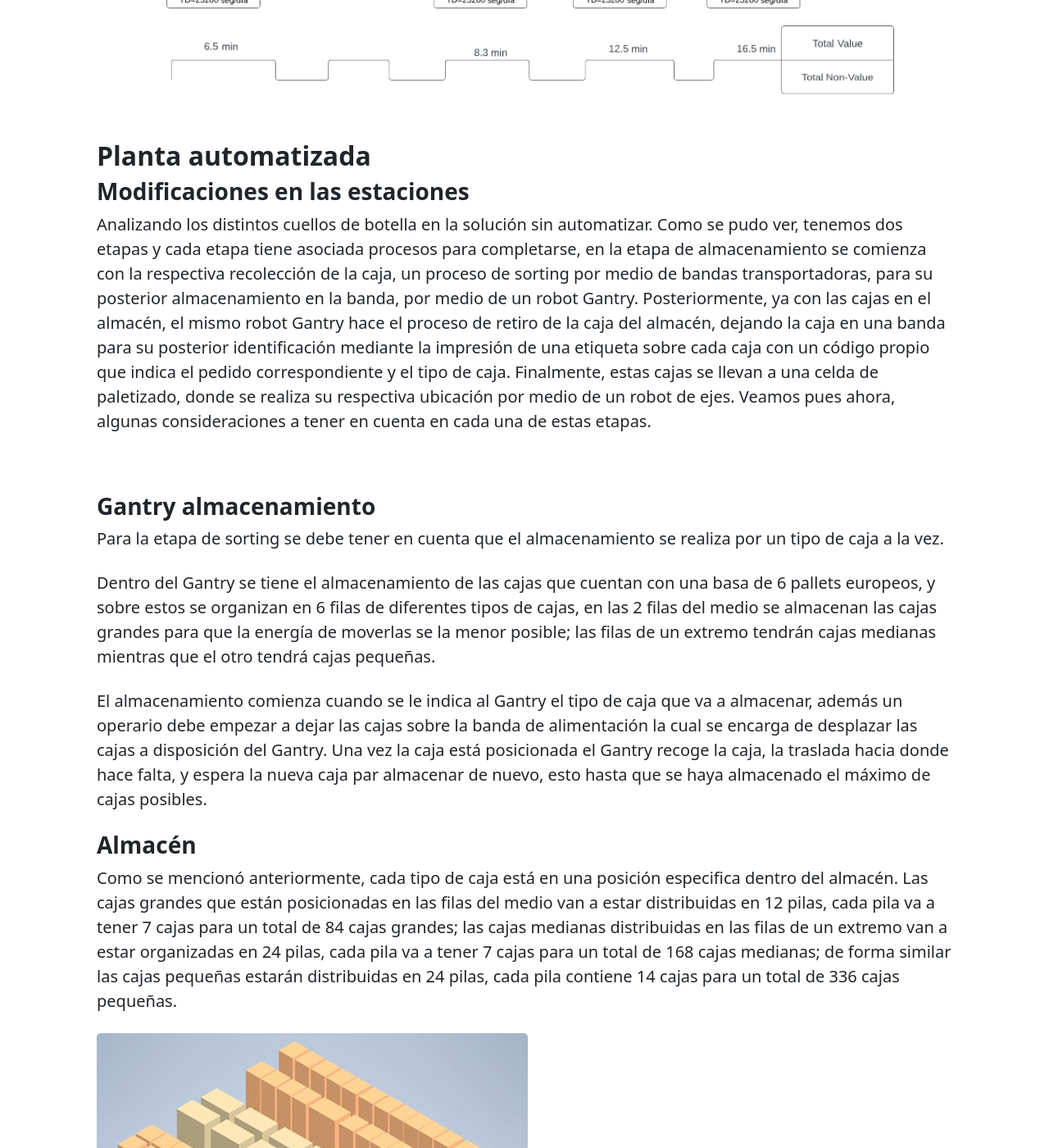
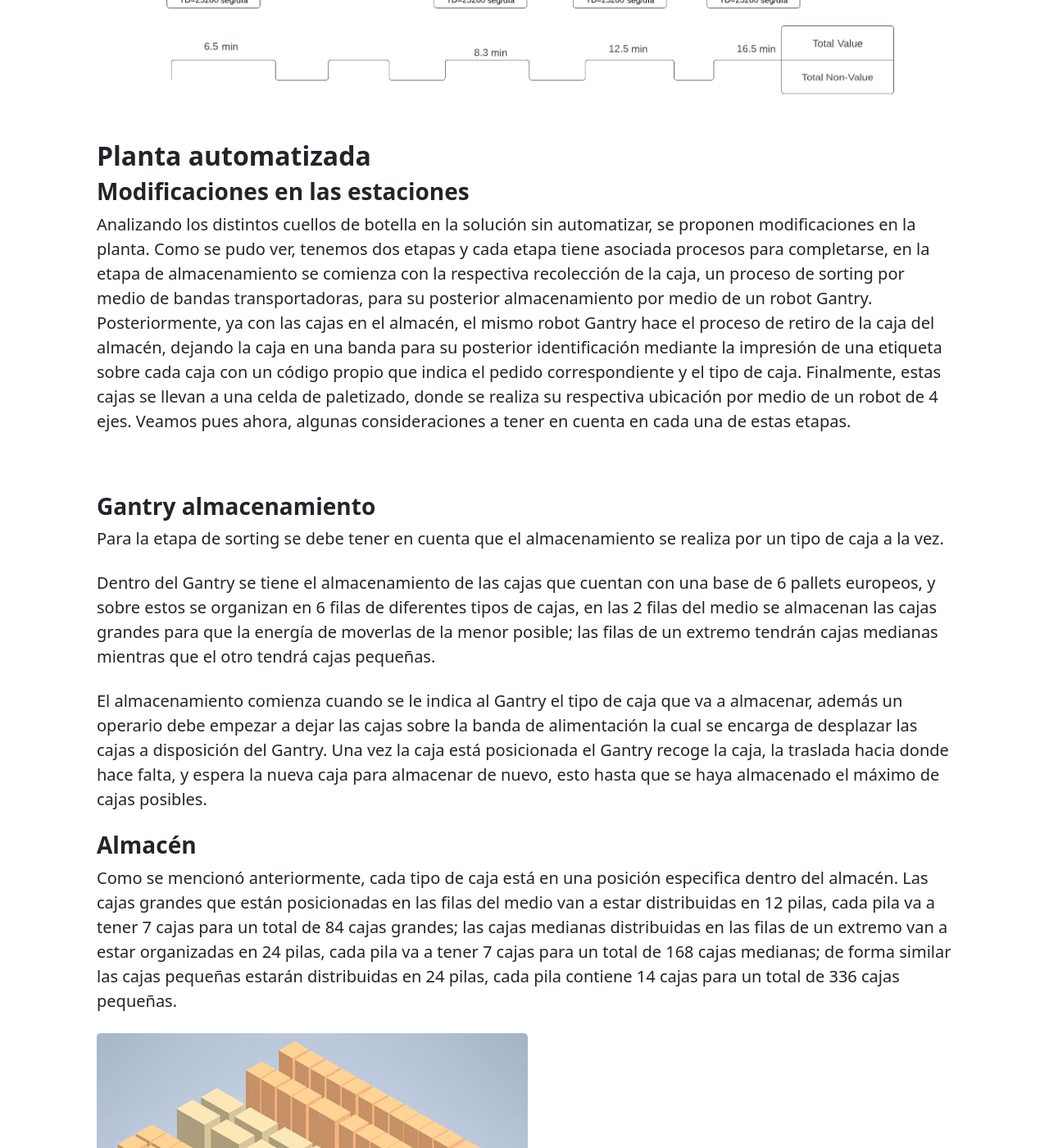
Before and after one commit to APM-GLSV/Comp.A.S, a Jekyll site: the page built from pages/modulos/gestion_prod_auto.html, in a window 1280 px wide and 1400 px high, scrolled down 4994 px. Shown: the whole window at 82% size. Built offline with Jekyll 4.4.1, drawn with Linux system fonts in a browser that asks for light colours; some of the changed text lies outside the part shown.

Commit message:
UpdateReunionFinal

```diff
--- a/pages/modulos/celda_robotizada.html
+++ b/pages/modulos/celda_robotizada.html
@@ -5,7 +5,7 @@
 <section class="bg-light py-5">
     <div class="container px-5 my-5">
         <div class="text-center mb-5">
-            <h1 class="fw-bolder">Celda de Manufactura Automatizada</h1>
+            <h1 class="fw-bolder">Celda de Manufactura Robotizada</h1>
         </div>
         <div class="row gx-5 justify-content-center">
             <h2>Hoja de Ruta Diseño de Celda de Manufactura</h2>
@@ -78,7 +78,7 @@
             <h2> Ciclo útil de la celda de manufactura. </h2>
             <h2> Evaluación de riesgos y peligros. </h2>
             <section class="mb-5">
-                <p class="fs-5 mb-4">Se realizó el respectivo análisis de posibles riesgos y peligros en la celda de manufactura asociada al proyecto en cuestión. Tras un exhaustivo análisis, se consideraron pertinentes los peligros establecidos en la siguiente lista:</p>
+                <p class="fs-5 mb-4">Se realizó el respectivo análisis de posibles peligros en la celda de manufactura asociada al proyecto en cuestión. Tras un exhaustivo análisis, se consideraron pertinentes los peligros establecidos en la siguiente lista:</p>
                 <ul>
                     <li>Golpe durante operación del manipulador por descuido del trabajador o mal funcionamiento del robot.</li>
                     <li>Atrapamiento de extremidades entre las articulaciones del manipulador.</li>
--- a/pages/modulos/eval_economica.html
+++ b/pages/modulos/eval_economica.html
@@ -15,6 +15,6 @@
             <iframe src="https://docs.google.com/spreadsheets/d/1o5HIr-4Xq7gJlT9kOPgEcjpXZ4eSf_NP/edit?usp=sharing&ouid=100074325686200965100&rtpof=true&sd=true" width="1000" height="680"></iframe>
             <p> </p>
             <h2>Recuperación de la Inversión</h2>
-            <p>El cliente, al escoger pactar con nuestra compañía, recuperará la inversión en un plazo no mayor a 32 meses. En los primeros 4 años después de automatizar, tendrá una ganancia anual de $276'358,000 COP y, a partir del quinto año cuando no deba pagar mensualidades, si decide dejar de trabajar con la compañía tendrá ganancias de $545'708,200 COP. Sin embargo, se busca que el cliente vuelva a pactar con la compañía una vez finalizados los cuatro años para renovación de equipos e implementaciones y servicios actualizados.</p>
+            <p>El cliente, al escoger pactar con nuestra compañía, recuperará la inversión en un plazo no mayor a 30 meses. En los primeros 4 años después de automatizar, tendrá una ganancia anual de $281'534,693 COP y, a partir del quinto año cuando no deba pagar mensualidades, si decide dejar de trabajar con la compañía tendrá ganancias de $545'708,200 COP. Sin embargo, se busca que el cliente vuelva a pactar con la compañía una vez finalizados los cuatro años para renovación de equipos e implementaciones y servicios actualizados.</p>
     </div>
 </section>
--- a/pages/modulos/gestion_prod_auto.html
+++ b/pages/modulos/gestion_prod_auto.html
@@ -27,7 +27,7 @@
                     de material, que provee de todos los tipos de cajas, y el personal de la planta va desplazando estas
                     cajas hacia el almacén. Este proceso de almacenamiento inicialmente no está controlado, y se
                     reabastece cada vez que se acaba algún tipo de caja. Al ingresar un pedido, que consiste en cajas de
-                    cualquier tipo un operario debe retirar cada caja del almacén y situarla en una banda
+                    cualquier tipo, un operario debe retirar cada caja del almacén y situarla en una banda
                     transportadora. Al hacer esto, se desplazan las cajas hasta una etapa de etiquetado, donde un
                     operario adhiere una etiqueta con información sobre el pedido a cada caja, así como información
                     sobre ella misma. Finalmente se realiza un proceso de paletizado, en el que el operario ordena las 5
@@ -80,29 +80,29 @@
                         src="{{ site.baseurl }}/images/VSM_SinAuto.png" alt="..." /></div>
                 <h2 class="fw-bolder">Planta automatizada</h2>
                 <h3 class="fw-bolder">Modificaciones en las estaciones</h3>
-                <p class="fs-5 mb-4"> Analizando los distintos cuellos de botella en la solución sin automatizar. Como
+                <p class="fs-5 mb-4"> Analizando los distintos cuellos de botella en la solución sin automatizar, se proponen modificaciones en la planta. Como
                     se pudo ver, tenemos dos etapas y cada etapa tiene asociada procesos para completarse, en la etapa
                     de almacenamiento se comienza con la respectiva recolección de la caja, un proceso de sorting por
-                    medio de bandas transportadoras, para su posterior almacenamiento en la banda, por medio de un robot
+                    medio de bandas transportadoras, para su posterior almacenamiento por medio de un robot
                     Gantry. Posteriormente, ya con las cajas en el almacén, el mismo robot Gantry hace el proceso de
                     retiro de la caja del almacén, dejando la caja en una banda para su posterior identificación
                     mediante la impresión de una etiqueta sobre cada caja con un código propio que indica el pedido
                     correspondiente y el tipo de caja. Finalmente, estas cajas se llevan a una celda de paletizado,
-                    donde se realiza su respectiva ubicación por medio de un robot de ejes. Veamos pues ahora, algunas
+                    donde se realiza su respectiva ubicación por medio de un robot de 4 ejes. Veamos pues ahora, algunas
                     consideraciones a tener en cuenta en cada una de estas etapas. </p>
             </section>
             <section class="mb-5">
                 <h3 class="fw-bolder">Gantry almacenamiento</h3>
                 <p class="fs-5 mb-4">Para la etapa de sorting se debe tener en cuenta que el almacenamiento se realiza
                     por un tipo de caja a la vez. </p>
-                <p class="fs-5 mb-4">Dentro del Gantry se tiene el almacenamiento de las cajas que cuentan con una basa
+                <p class="fs-5 mb-4">Dentro del Gantry se tiene el almacenamiento de las cajas que cuentan con una base
                     de 6 pallets europeos, y sobre estos se organizan en 6 filas de diferentes tipos de cajas, en las 2
-                    filas del medio se almacenan las cajas grandes para que la energía de moverlas se la menor posible;
+                    filas del medio se almacenan las cajas grandes para que la energía de moverlas de la menor posible;
                     las filas de un extremo tendrán cajas medianas mientras que el otro tendrá cajas pequeñas. </p>
                 <p class="fs-5 mb-4">El almacenamiento comienza cuando se le indica al Gantry el tipo de caja que va a
                     almacenar, además un operario debe empezar a dejar las cajas sobre la banda de alimentación la cual
                     se encarga de desplazar las cajas a disposición del Gantry. Una vez la caja está posicionada el
-                    Gantry recoge la caja, la traslada hacia donde hace falta, y espera la nueva caja par almacenar de
+                    Gantry recoge la caja, la traslada hacia donde hace falta, y espera la nueva caja para almacenar de
                     nuevo, esto hasta que se haya almacenado el máximo de cajas posibles. </p>
                 <h3 class="fw-bolder">Almacén</h3>
                 <p class="fs-5 mb-4">Como se mencionó anteriormente, cada tipo de caja está en una posición especifica
@@ -180,26 +180,26 @@
                         alt="..." /></div>
             </section>
         </div>
-        <div class="row gx-5 justify-content-center">
-            <div class="col-lg-6">
-                <div class="text-center mb-5">
-                    <p class="lead fw-normal text-muted">Con esta propuesta de automatización explicada en este módulo,
-                        y como se gestionaron los procesos, le invitamos a continaur recorriendo la página.</p>
-                    <a class="text-decoration-none" href="#!">
-                        View project
-                        <i class="bi-arrow-right"></i>
-                    </a>
-                </div>
-            </div>
-        </div>
         <h3 class="fw-bolder">Integración MES</h3>
         <p class="fs-5 mb-4">En este caso se plantea una integración con los módulos MES de Ignition creados por
-            Sepasoft. Estos módulos nos permiten conectar todos los daos de la operación y reportarlos adecuadamente con
+            Sepasoft. Estos módulos nos permiten conectar todos los datos de la operación y reportarlos adecuadamente con
             cada módulo, estos módulos se pueden descargar de : <a href="https://www.sepasoft.com/downloads/">Sepasoft
-            MES Downloads | Sepasoft MES Solutions</a> y luego el proceso de instalación en ignition es igual a la
-            de cualquier otro modulo, además ofrecen compatibilidad de diseño de interfaces con Desing Launcher de
-            ignition lo que nos permite centralizar la información y los esquemas de diseño </p>
+            MES Downloads | Sepasoft MES Solutions</a> y luego el proceso de instalación en Ignition es igual a la
+            de cualquier otro modulo, además ofrecen compatibilidad de diseño de interfaces con Designer Launcher de
+            Ignition lo que nos permite centralizar la información y los esquemas de diseño </p>
             <div class="col-12"><img class="img-fluid rounded-3 mb-5" src="{{ site.baseurl }}/images/mes.png"
                 alt="..." /></div>
     </div>
+    <div class="row gx-5 justify-content-center">
+        <div class="col-lg-6">
+            <div class="text-center mb-5">
+                <p class="lead fw-normal text-muted">Con esta propuesta de automatización explicada en este módulo,
+                    y como se gestionaron los procesos, le invitamos a continuar recorriendo la página.</p>
+                <a class="text-decoration-none" href="#!">
+                    View project
+                    <i class="bi-arrow-right"></i>
+                </a>
+            </div>
+        </div>
+    </div>
 </section>
```
Also changed, not shown: other parts of pages/modulos/gestion_prod_auto.html (+4 -4 lines), pages/modulos/controladores.html (+6 -6 lines), pages/modulos/digital_factory.html (+4 -5 lines).
